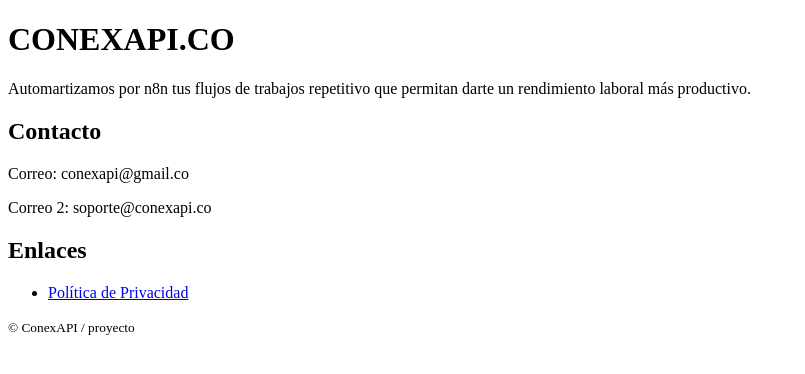
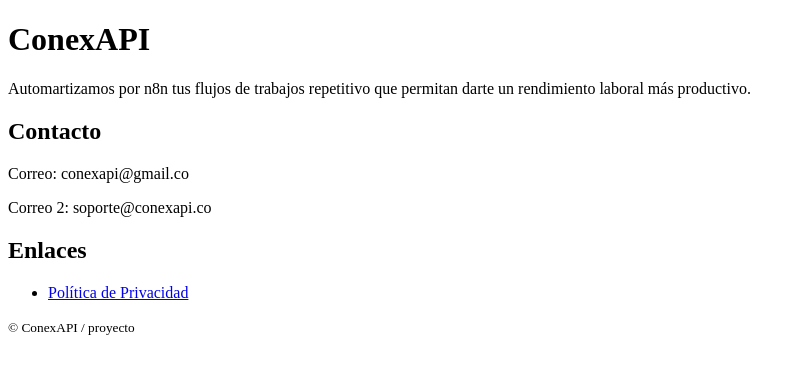
Before and after one commit to conexapi/n8n, a plain HTML site: page index.html in a window 1280 px wide. Shown: the whole page, without its empty margins (0-805 px from the left). Drawn offline with Linux system fonts and the light colour scheme.

Commit message:
Change header title from 'CONEXAPI.CO' to 'ConexAPI'

```diff
--- a/index.html
+++ b/index.html
@@ -7,7 +7,7 @@
 </head>
 <body>
   <header>
-    <h1>CONEXAPI.CO</h1>
+    <h1>ConexAPI</h1>
     <p>Automartizamos por n8n tus flujos de trabajos repetitivo que permitan darte un rendimiento laboral más productivo.</p>
   </header>
 
```
